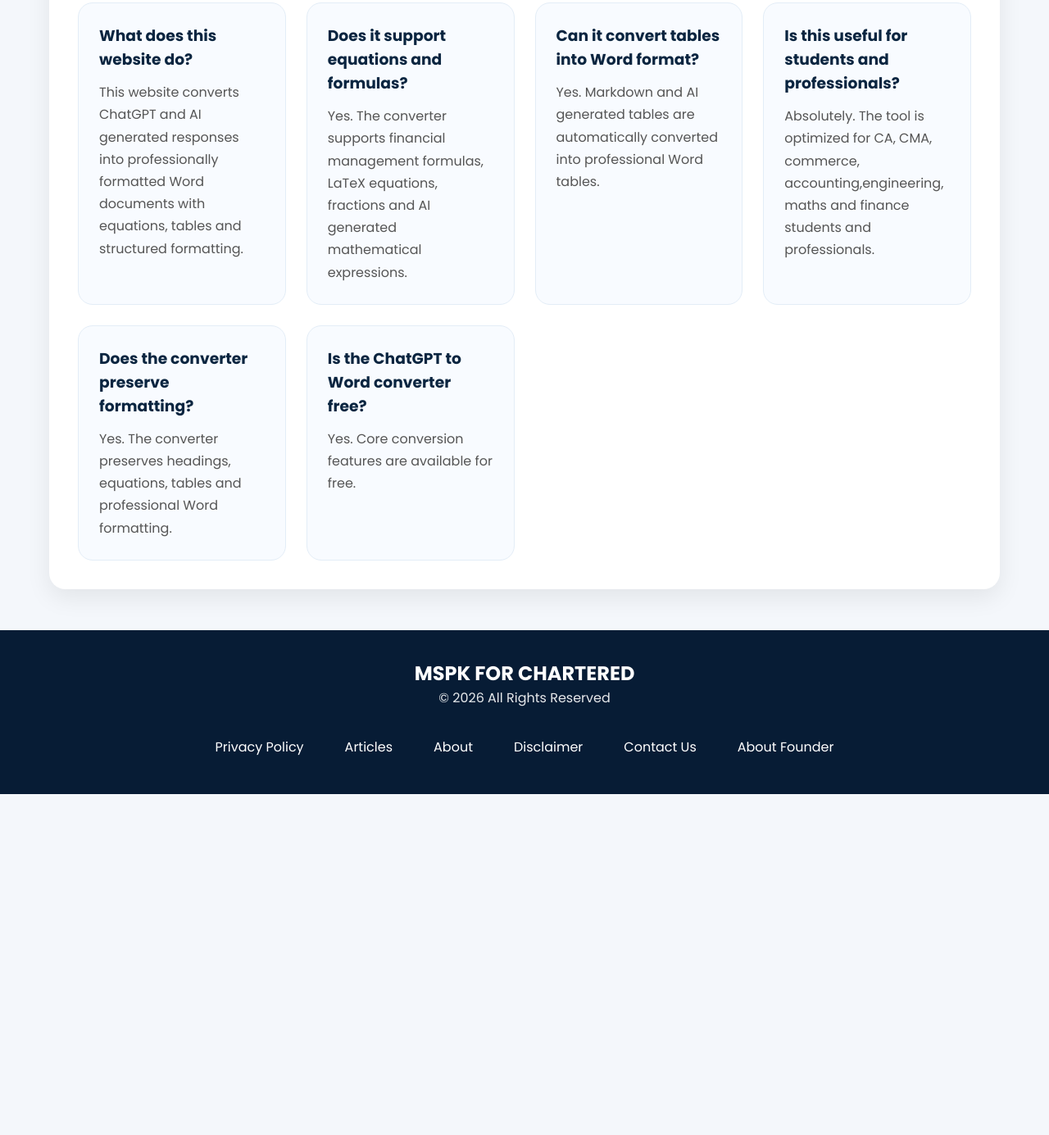
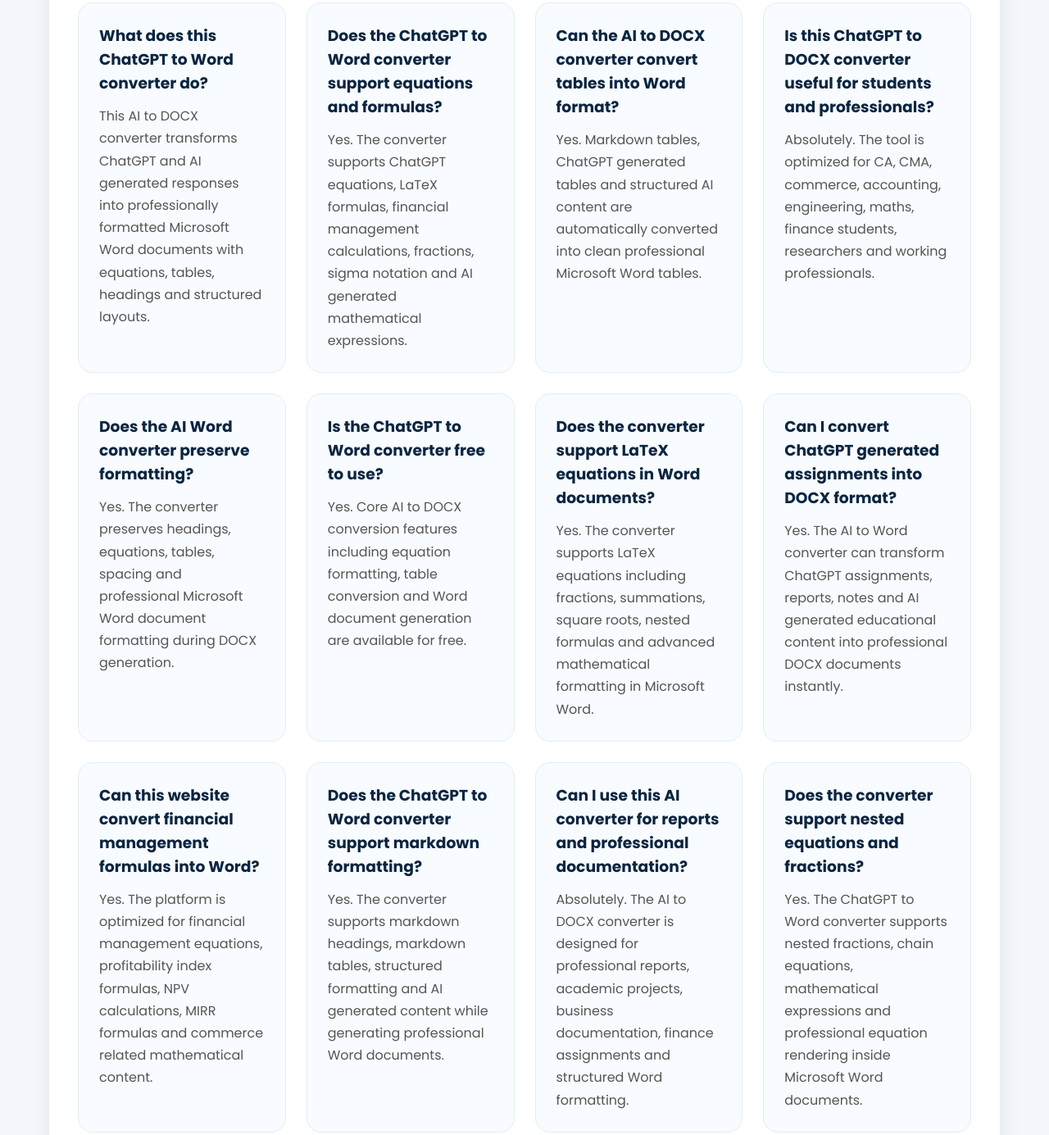
Before and after one commit to mspkforchartered-alt/mspk-chatgpt-word-converter, a plain HTML site: page frontend/index.html in a window 1280 px wide. Shown: the part 3014-4399 px from the top of the page at 82% size. Before the commit the page ends 3983 px from the top, so only its background shows below. Drawn offline with Linux system fonts and the light colour scheme.

Commit message:
Fixed FAQ layout and updated frontend

```diff
--- a/frontend/index.html
+++ b/frontend/index.html
@@ -1129,6 +1129,7 @@
     </div>
 
 </div>
+
 <!-- =====================================
      HOW IT WORKS
 ====================================== -->
@@ -1201,6 +1202,7 @@
 <!-- =====================================
      FAQ SECTION
 ====================================== -->
+
 <div class="card">
 
     <h2
@@ -1210,7 +1212,7 @@
             font-size:36px;
         "
     >
-            Frequently Asked Questions(FAQ)
+        Frequently Asked Questions (FAQ)
     </h2>
 
     <div class="features-grid">
@@ -1218,11 +1220,11 @@
         <div class="feature-box">
 
             <h3>
-                    What does this website do?
-                </h3>
-
-                <p>
-                    This website converts ChatGPT and AI generated responses into professionally formatted Word documents with equations, tables and structured formatting.
+                What does this ChatGPT to Word converter do?
+            </h3>
+
+            <p>
+                This AI to DOCX converter transforms ChatGPT and AI generated responses into professionally formatted Microsoft Word documents with equations, tables, headings and structured layouts.
             </p>
 
         </div>
@@ -1230,11 +1232,11 @@
         <div class="feature-box">
 
             <h3>
-                    Does it support equations and formulas?
-                </h3>
-
-                <p>
-                    Yes. The converter supports financial management formulas, LaTeX equations, fractions and AI generated mathematical expressions.
+                Does the ChatGPT to Word converter support equations and formulas?
+            </h3>
+
+            <p>
+                Yes. The converter supports ChatGPT equations, LaTeX formulas, financial management calculations, fractions, sigma notation and AI generated mathematical expressions.
             </p>
 
         </div>
@@ -1242,11 +1244,11 @@
         <div class="feature-box">
 
             <h3>
-                    Can it convert tables into Word format?
-                </h3>
-
-                <p>
-                    Yes. Markdown and AI generated tables are automatically converted into professional Word tables.
+                Can the AI to DOCX converter convert tables into Word format?
+            </h3>
+
+            <p>
+                Yes. Markdown tables, ChatGPT generated tables and structured AI content are automatically converted into clean professional Microsoft Word tables.
             </p>
 
         </div>
@@ -1254,11 +1256,11 @@
         <div class="feature-box">
 
             <h3>
-                    Is this useful for students and professionals?
-                </h3>
-
-                <p>
-                    Absolutely. The tool is optimized for CA, CMA, commerce, accounting,engineering, maths and finance students and professionals.
+                Is this ChatGPT to DOCX converter useful for students and professionals?
+            </h3>
+
+            <p>
+                Absolutely. The tool is optimized for CA, CMA, commerce, accounting, engineering, maths, finance students, researchers and working professionals.
             </p>
 
         </div>
@@ -1266,11 +1268,11 @@
         <div class="feature-box">
 
             <h3>
-                    Does the converter preserve formatting?
-                </h3>
-
-                <p>
-                    Yes. The converter preserves headings, equations, tables and professional Word formatting.
+                Does the AI Word converter preserve formatting?
+            </h3>
+
+            <p>
+                Yes. The converter preserves headings, equations, tables, spacing and professional Microsoft Word document formatting during DOCX generation.
             </p>
 
         </div>
@@ -1278,21 +1280,127 @@
         <div class="feature-box">
 
             <h3>
-                    Is the ChatGPT to Word converter free?
-                </h3>
-
-                <p>
-                    Yes. Core conversion features are available for free.
-                </p>
-
-            </div>
-
-        </div>
-
-    </div>
-
-</div>
-
+                Is the ChatGPT to Word converter free to use?
+            </h3>
+
+            <p>
+                Yes. Core AI to DOCX conversion features including equation formatting, table conversion and Word document generation are available for free.
+            </p>
+
+        </div>
+
+        <div class="feature-box">
+
+            <h3>
+                Does the converter support LaTeX equations in Word documents?
+            </h3>
+
+            <p>
+                Yes. The converter supports LaTeX equations including fractions, summations, square roots, nested formulas and advanced mathematical formatting in Microsoft Word.
+            </p>
+
+        </div>
+
+        <div class="feature-box">
+
+            <h3>
+                Can I convert ChatGPT generated assignments into DOCX format?
+            </h3>
+
+            <p>
+                Yes. The AI to Word converter can transform ChatGPT assignments, reports, notes and AI generated educational content into professional DOCX documents instantly.
+            </p>
+
+        </div>
+
+        <div class="feature-box">
+
+            <h3>
+                Can this website convert financial management formulas into Word?
+            </h3>
+
+            <p>
+                Yes. The platform is optimized for financial management equations, profitability index formulas, NPV calculations, MIRR formulas and commerce related mathematical content.
+            </p>
+
+        </div>
+
+        <div class="feature-box">
+
+            <h3>
+                Does the ChatGPT to Word converter support markdown formatting?
+            </h3>
+
+            <p>
+                Yes. The converter supports markdown headings, markdown tables, structured formatting and AI generated content while generating professional Word documents.
+            </p>
+
+        </div>
+
+        <div class="feature-box">
+
+            <h3>
+                Can I use this AI converter for reports and professional documentation?
+            </h3>
+
+            <p>
+                Absolutely. The AI to DOCX converter is designed for professional reports, academic projects, business documentation, finance assignments and structured Word formatting.
+            </p>
+
+        </div>
+
+        <div class="feature-box">
+
+            <h3>
+                Does the converter support nested equations and fractions?
+            </h3>
+
+            <p>
+                Yes. The ChatGPT to Word converter supports nested fractions, chain equations, mathematical expressions and professional equation rendering inside Microsoft Word documents.
+            </p>
+
+        </div>
+
+        <div class="feature-box">
+
+            <h3>
+                Can the AI to Word converter generate professional DOCX layouts?
+            </h3>
+
+            <p>
+                Yes. The converter creates clean Microsoft Word DOCX documents with professional layouts, structured formatting, equations, tables and organized sections.
+            </p>
+
+        </div>
+
+        <div class="feature-box">
+
+            <h3>
+                Is this useful for converting AI generated notes into Word documents?
+            </h3>
+
+            <p>
+                Yes. The converter helps transform AI generated notes, ChatGPT responses, study materials and educational content into properly formatted Microsoft Word files.
+            </p>
+
+        </div>
+
+        <div class="feature-box">
+
+            <h3>
+                Why use this ChatGPT to Word converter instead of manual formatting?
+            </h3>
+
+            <p>
+                Manual formatting of equations and tables in Microsoft Word takes significant time. This AI to DOCX converter automates formatting for ChatGPT content instantly and professionally.
+            </p>
+
+        </div>
+
+    </div>
+
+</div>
+</div>
 <!-- =========================================
      FOOTER
 ========================================= -->
```
Lines whose indentation alone changed are shown as unchanged.
